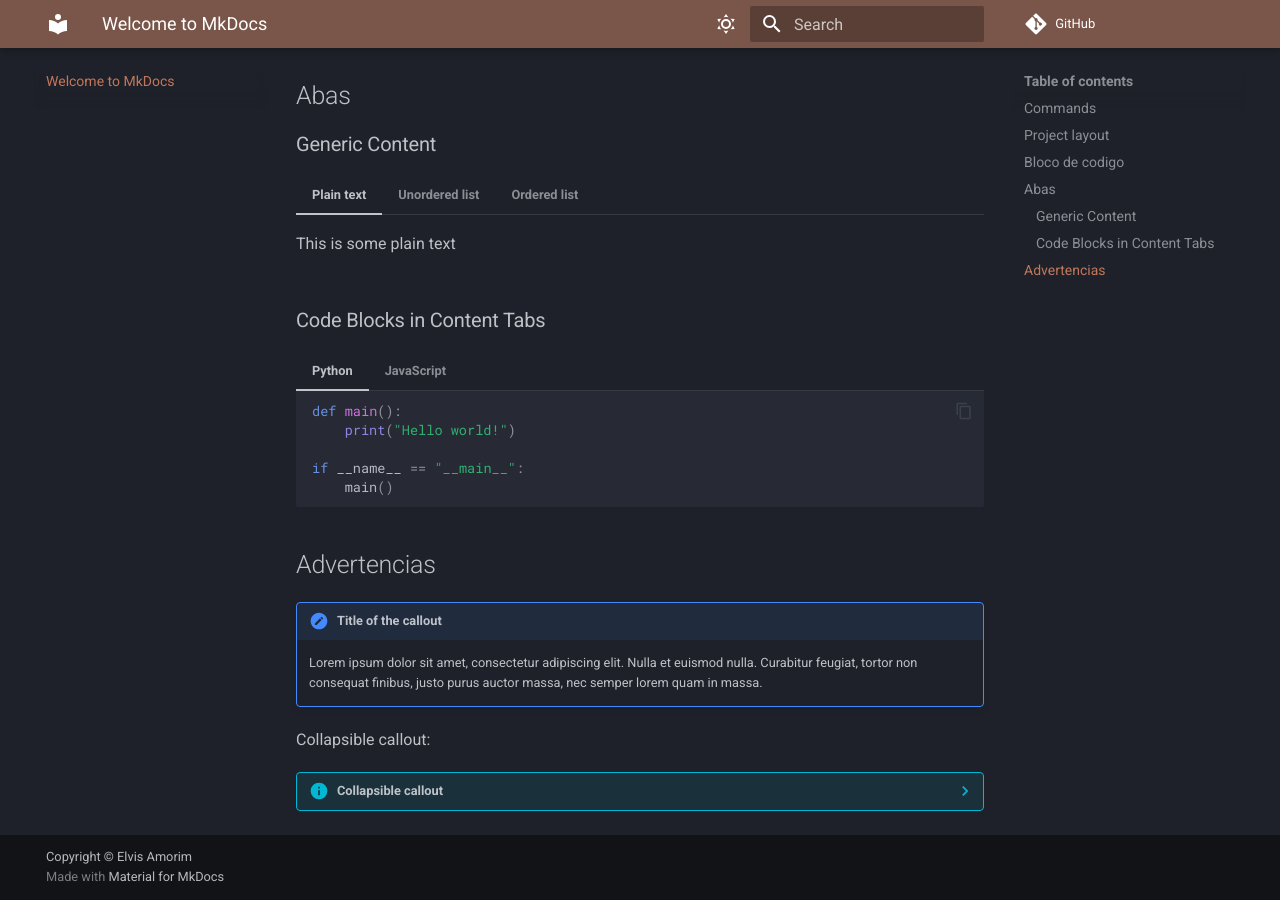
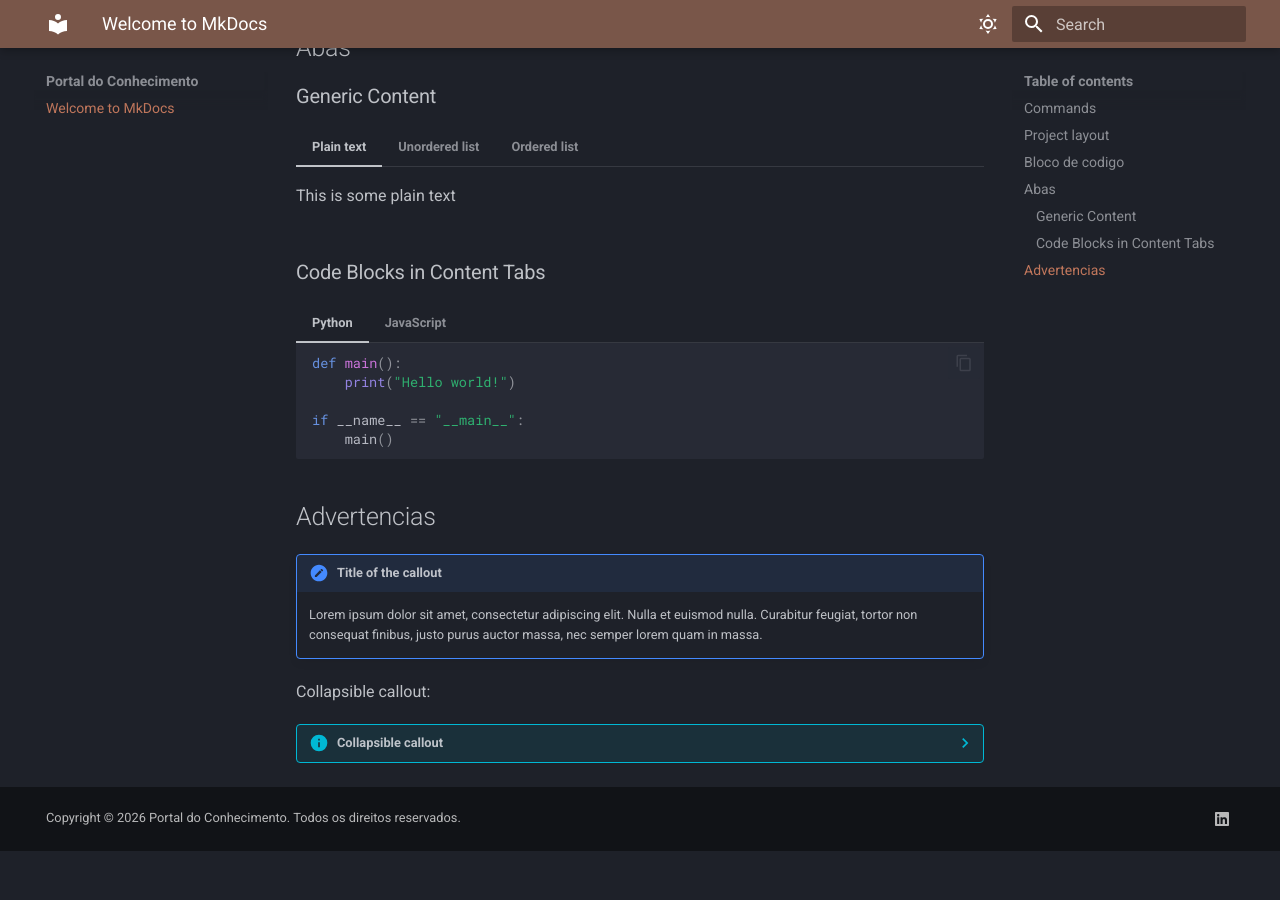
Before and after one commit to ElvisAmorim/base-conhecimento, an MkDocs documentation site: the page built from docs/index.md, in a window 1280 px wide and 900 px high, scrolled down 907 px. Built offline with MkDocs 1.6.1 and Material for MkDocs 9.7.7, drawn with Linux system fonts in a browser that asks for light colours; comment, search, counter and statistics services are not loaded; after the commit the page ends 1758 px from its top, so only the background shows below that.

Commit message:
Copyright e remocao do link diretorio

```diff
--- a/mkdocs.yml
+++ b/mkdocs.yml
@@ -1,6 +1,6 @@
 site_name: Portal do Conhecimento
-repo_url: https://github.com/ElvisAmorim/base-conhecimento
-repo_name: GitHub
+# repo_url: https://github.com/ElvisAmorim/base-conhecimento
+# repo_name: GitHub
 
 edit_uri: edit/main/docs/
 
@@ -33,10 +33,10 @@ theme:
     - content.code.copy
     - navigation.footer # navegação no rodapé
     # editar pagina
-    - navigation.tabs
+    # - navigation.tabs
     - search.highlight
     - content.action.edit
-    - content.action.view
+    # - content.action.view
 
 # emojis
 markdown_extensions:
@@ -64,9 +64,11 @@ markdown_extensions:
   - admonition
   - pymdownx.details
 
-# extra:
-# social:
-#   - icon: simple/linkedin
-#     link: https://www.linkedin.com/in/elvis-amorim/
+extra:
+  # removendo made with mkdocs
+  generator: false
+  social:
+    - icon: fontawesome/brands/linkedin
+      link: https://www.linkedin.com/in/elvis-amorim/
 
-copyright: Copyright &copy; Elvis Amorim
+copyright: "Copyright © 2026 Portal do Conhecimento. Todos os direitos reservados."
```
